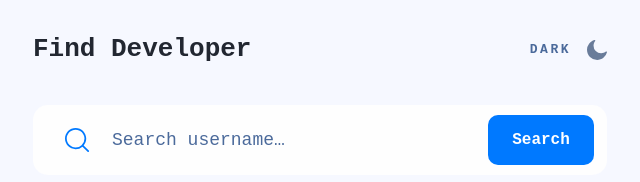
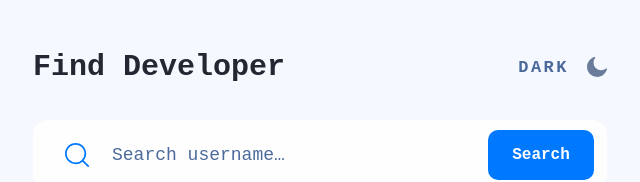
Before and after one commit to makskhv21/GithubFinder-app, a React (Vite) app: page / in a window 1280 px wide. Shown: the top 182 px of the page, without its empty margins (320-960 px from the left). Built offline with nearby package versions, Linux system fonts and the light colour scheme; no server answers.

Commit message:
refactor: Code tabbing and updated variables

```diff
--- a/src/App.tsx
+++ b/src/App.tsx
@@ -1,20 +1,20 @@
-import { useState , useEffect} from "react"
-import GlobalStyles from "./styles/GlobalStyles"
+import axios from "axios";
+import { useState , useEffect} from "react";
+import GlobalStyles from "./styles/GlobalStyles";
 import Header from "./components/Header";
 import Search from "./components/Search";
 import Profile from "./components/Profile";
-import axios from "axios";
 
 function App() {
-  const [isDark , setIsDark] = useState(false);
+  const [isDarkTheme , setIsDarkTheme] = useState(false);
   const [userInfo , setUserInfo] = useState<Info | null>(null);
-  const [userName , setUserName] = useState<string>("octocat")
+  const [userNickname , setuserNickname] = useState<string>("makskhv21");
 
   useEffect(() => {
     const request = async () => {
       try {
         const response = await axios.get(
-          ` https://api.github.com/users/${userName}`
+          `https://api.github.com/users/${userNickname}`
         );
         const data = await response.data;
         setUserInfo(data);
@@ -27,12 +27,12 @@ function App() {
 
   return (
     <>
-    <GlobalStyles isDark={isDark}  />
-    <Header isDark={isDark} setIsDark={setIsDark} />
-    <Search isDark={isDark} setIsDark={setIsDark} userName={userName} setUserName={setUserName} userInfo={userInfo} setUserInfo={setUserInfo} />
-    <Profile isDark={isDark} setIsDark={setIsDark} userInfo={userInfo} setUserInfo={setUserInfo} />
+      <GlobalStyles isDarkTheme={isDarkTheme}  />
+      <Header isDarkTheme={isDarkTheme} setIsDarkTheme={setIsDarkTheme} />
+      <Search isDarkTheme={isDarkTheme} setIsDarkTheme={setIsDarkTheme} userNickname={userNickname} setUserNickname={setuserNickname} userInfo={userInfo} setUserInfo={setUserInfo} />
+      <Profile isDarkTheme={isDarkTheme} setIsDarkTheme={setIsDarkTheme} userInfo={userInfo} setUserInfo={setUserInfo} />
     </>
   )
-}
+};
 
-export default App
+export default App;
--- a/src/components/Header.tsx
+++ b/src/components/Header.tsx
@@ -2,64 +2,63 @@ import styled from "styled-components";
 import moonIcon from "../assets/moonIcon.svg";
 import sunIcon from "../assets/sunIcon.svg";
 
-
 export default function Header(props: HeaderProps) {
   return (
-    <HeaderContaier isDark={props.isDark}>
+    <HeaderContaier isDarkTheme={props.isDarkTheme}>
       <h1>Find Developer</h1>
       <div className="dark-light" onClick={() => {
-            props.setIsDark(!props.isDark);
-          }}>
-        <p>{props.isDark ? "LIGHT" : "DARK"}</p>
+          props.setIsDarkTheme(!props.isDarkTheme);
+        }}>
+        <p>{props.isDarkTheme ? "LIGHT" : "DARK"}</p>
         <img
-          src={props.isDark ? sunIcon : moonIcon}
+          src={props.isDarkTheme ? sunIcon : moonIcon}
           onClick={() => {
-            props.setIsDark(!props.isDark);
+            props.setIsDarkTheme(!props.isDarkTheme);
           }}
         />
       </div>
     </HeaderContaier>
   );
-}
+};
 
-const HeaderContaier = styled.div<{isDark: boolean }>`
-  width: 328px;
+const HeaderContaier = styled.div<{isDarkTheme: boolean }>`
+  width: 330px;
   display: flex;
   justify-content: space-between;
   align-items: center;
+
   h1 {
     font-weight: 700;
-    font-size: 26px;
-    line-height: 39px;
-    color: ${(props) => (props.isDark ? "#FFFFFF" : "#222731")};
+    font-size: 30px;
+    line-height: 34px;
+    color: ${(props) => (props.isDarkTheme ? "#FFFFFF" : "#222731")};
   }
   .dark-light {
     display: flex;
     align-items: center;
-    gap: 16px;
+    gap: 18px;
   }
   p {
     font-weight: 700;
-    font-size: 13px;
+    font-size: 17px;
     line-height: 19px;
     text-align: right;
     letter-spacing: 2.5px;
-    color: ${(props) => (props.isDark ? "#FFFFFF" : "#4b6a9b")};
+    color: ${(props) => (props.isDarkTheme ? "#FFFFFF" : "#4b6a9b")};
   }
 
   /* tablet styles */
-
   @media only screen and (min-width: 768px) {
     width: 574px;
     .dark-light:hover {
       cursor: pointer;
     }
     .dark-light p:hover {
-      color:  ${(props) => props.isDark ? "#90A4D4" : "#222731"} ;
+      color:  ${(props) => props.isDarkTheme ? "#90A4D4" : "#222731"} ;
       transition: 0.3s;
     }
     .dark-light img:hover {
-      filter:  ${(props) => props.isDark ? "invert(74%) sepia(20%) saturate(606%) hue-rotate(186deg) brightness(220%) contrast(97%)" : "invert(14%) sepia(23%) saturate(486%) hue-rotate(182deg) brightness(10%) contrast(96%)"};
+      filter:  ${(props) => props.isDarkTheme ? "invert(74%) sepia(20%) saturate(606%) hue-rotate(186deg) brightness(220%) contrast(97%)" : "invert(14%) sepia(23%) saturate(486%) hue-rotate(182deg) brightness(10%) contrast(96%)"};
       transition: 0.2s;
     }
   }
--- a/src/components/Search.tsx
+++ b/src/components/Search.tsx
@@ -1,15 +1,14 @@
+import axios from "axios";
+import { useState } from "react";
 import styled from "styled-components";
 import searchIcon from "../assets/searchIcon.svg";
-import axios from "axios";
-import { useState } from "react";
 
-export default function Search(props: HeaderProps & UserNameProps & UserInfoProps) {
-
+export default function Search(props: HeaderProps & UserNicknameProps & UserInfoProps) {
   const [statusCode , setStatusCode] = useState(200);
 
   const request = async () => {
     try{ const response = await axios.get(
-      `https://api.github.com/users/${props.userName}`
+        `https://api.github.com/users/${props.userNickname}`
       );
       const data = response.data;
       setStatusCode(response.status)
@@ -22,10 +21,10 @@ export default function Search(props: HeaderProps & UserNameProps & UserInfoProp
   };
 
   return (
-    <SearchContainer isDark={props.isDark}>
+    <SearchContainer isDarkTheme={props.isDarkTheme}>
       <img src={searchIcon} alt="searcIcon" />
       <input type="text" placeholder="Search username… " onChange={(event) => {
-        props.setUserName(event.target.value)
+        props.setUserNickname(event.target.value)
       }}/>
       {statusCode != 200 ? <p className="noResult">No results</p> : null}
       <button onClick={() => {
@@ -33,34 +32,34 @@ export default function Search(props: HeaderProps & UserNameProps & UserInfoProp
       }}>Search</button>
     </SearchContainer>
   );
-}
+};
 
-const SearchContainer = styled.div<{ isDark: boolean }>`
-  width: 328px;
+const SearchContainer = styled.div<{ isDarkTheme: boolean }>`
+  width: 330px;
   height: 60px;
   display: flex;
   align-items: center;
   padding-left: 16px;
-  background: ${(props) => (props.isDark ? "#1E2A47" : "#FEFEFE")};
+  background: ${(props) => (props.isDarkTheme ? "#1E2A47" : "#FEFEFE")};
   border-radius: 15px;
   border: none;
   margin: 36px 0 16px 0;
   position: relative;
+
   input {
     width: 180px;
     height: 25px;
     margin: 0 7px 0 10px;
     font-size: 13px;
     font-weight: 400;
-    color: ${(props) => (props.isDark ? "#ffffff" : "#4B6A9B")};
-    background: ${(props) => (props.isDark ? "#1E2A47" : "#FEFEFE")};
+    color: ${(props) => (props.isDarkTheme ? "#ffffff" : "#4B6A9B")};
+    background: ${(props) => (props.isDarkTheme ? "#1E2A47" : "#FEFEFE")};
     outline: none;
     border: none;
     &::placeholder {
-    color: ${(props) => (props.isDark ? "#ffffff" : "#4B6A9B")};
+      color: ${(props) => (props.isDarkTheme ? "#ffffff" : "#4B6A9B")};
     }
   }
-
   .noResult {
     font-weight: 700;
     font-size: 12px;
@@ -69,7 +68,6 @@ const SearchContainer = styled.div<{ isDark: boolean }>`
     left: 240px;
     top: 58px;
   }
-
   button {
     width: 84px;
     height: 46px;
@@ -86,6 +84,7 @@ const SearchContainer = styled.div<{ isDark: boolean }>`
     width: 574px;
     height: 70px;
     padding-left: 32px;
+
     input {
       width: 254px;
       margin: 0 122px 0 22px;
@@ -105,6 +104,7 @@ const SearchContainer = styled.div<{ isDark: boolean }>`
   /* desktop styles */
   @media only screen and (min-width: 1440px) {
     width: 730px;
+
     input {
       margin: 0 280px 0 24px;
     }
--- a/src/main.tsx
+++ b/src/main.tsx
@@ -1,4 +1,4 @@
-import ReactDOM from 'react-dom/client'
-import App from './App.tsx'
+import ReactDOM from 'react-dom/client';
+import App from './App.tsx';
 
 ReactDOM.createRoot(document.getElementById('root') as HTMLElement).render( <App />);
--- a/src/styles/GlobalStyles.ts
+++ b/src/styles/GlobalStyles.ts
@@ -1,6 +1,6 @@
 import { createGlobalStyle } from "styled-components";
 
-const GlobalStyles = createGlobalStyle<{isDark: boolean }>`
+const GlobalStyles = createGlobalStyle<{isDarkTheme: boolean }>`
 *{
     margin: 0;
     padding: 0;
@@ -8,13 +8,13 @@ const GlobalStyles = createGlobalStyle<{isDark: boolean }>`
     box-sizing: border-box;
     font-family: 'Space Mono', monospace;
 }
+
 body {
     display: flex;
     flex-direction: column;
     align-items: center;
-    padding-top: 30px;
-    /* background: #F6F8FF; */
-    background: ${(props) => (props.isDark ? "#141D2F" : "#F6F8FF;")};
+    padding-top: 50px;
+    background: ${(props) => (props.isDarkTheme ? "#141D2F" : "#F6F8FF;")};
 }
 `;
 
```
Also changed, not shown: src/components/Profile.tsx (+35 -35 lines), src/types.d.ts (+14 -17 lines). Lines whose indentation alone changed are shown as unchanged.
